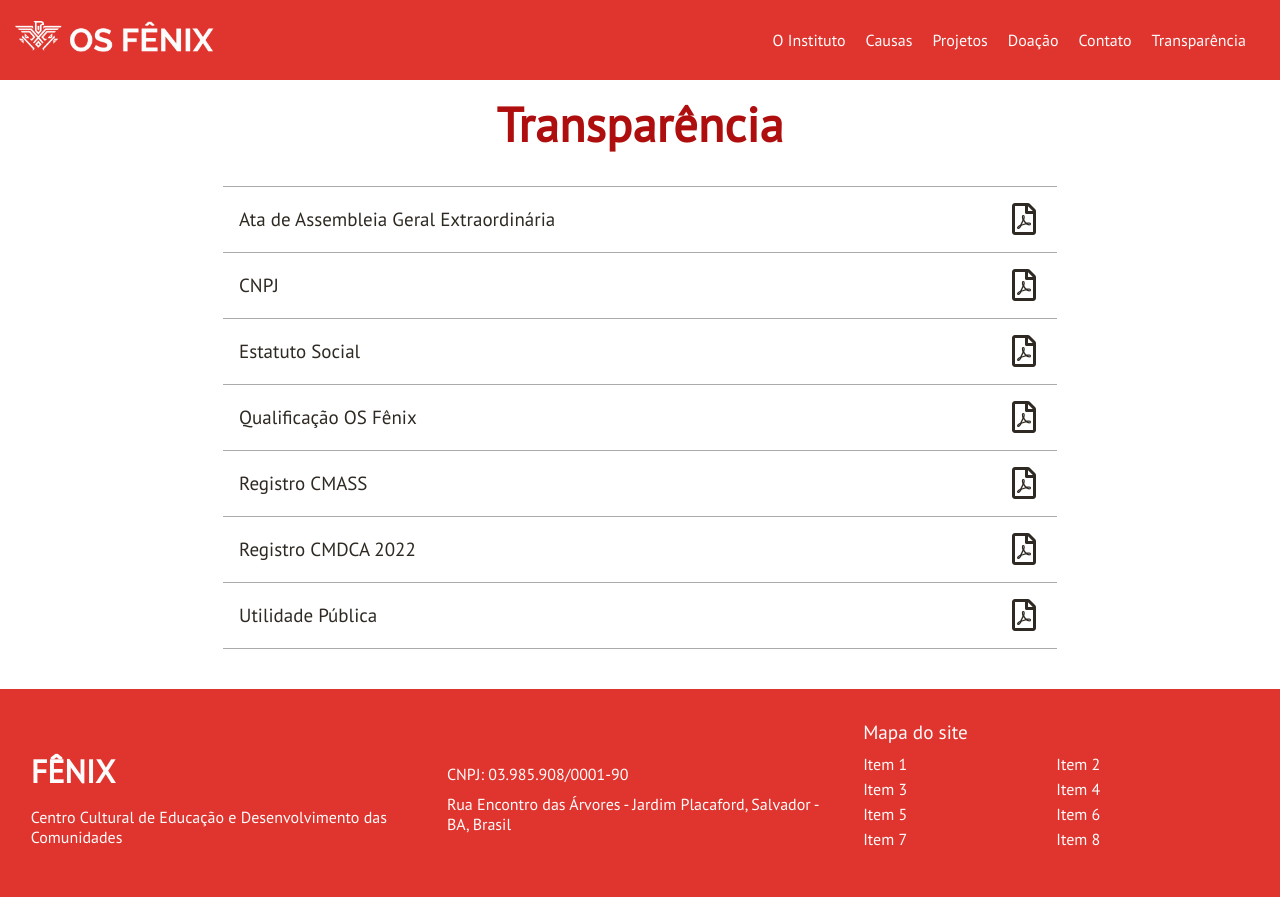
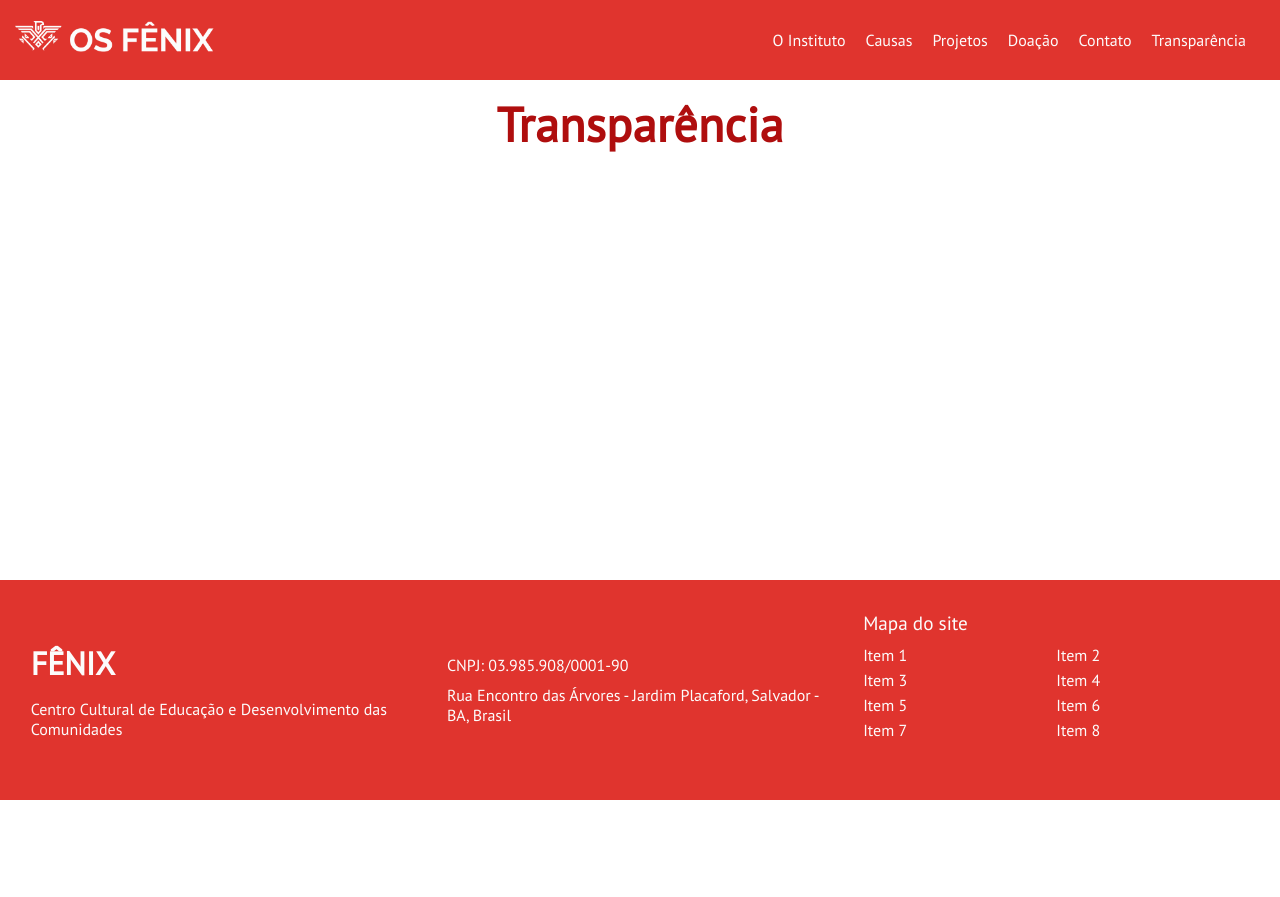
Before and after one commit to osfenix/fenix-website, a website built with Parcel: page src/transparencia.html in a window 1280 px wide. After the commit the page ends 800 px from the top, so only its background shows below. Built offline with nearby package versions, Linux system fonts and the light colour scheme.

Commit message:
fix: corrige footer no celular

```diff
--- a/src/css/template.css
+++ b/src/css/template.css
@@ -212,6 +212,7 @@
     margin-top: 80px;
     height: calc(100vh - 80px);
     width: 100%;
+    min-height: calc(100vh - 80px);
 }
 
 .main {
@@ -230,6 +231,7 @@
     color: var(--white);
     padding: 15px;
     flex: 0 1 auto;
+    margin-top: auto;
 }
 
 .footer__left-box {
--- a/src/transparencia.html
+++ b/src/transparencia.html
@@ -38,83 +38,7 @@
         <div class="main-footer-container">
             <main class="main">
                 <h1 class="transparency__title">Transparência</h1>
-                <section class="list">
 
-                    <div class='list-item'>
-                        <span class="list-item__text">
-                            Ata de Assembleia Geral Extraordinária
-                        </span>
-                        <a href="https://drive.google.com/file/d/1bXBblrYeXHDhDjaonn5_3W0wRmbdcS0d/view?usp=sharing"
-                            target='_blank'><i class="list-item_icon far fa-file-pdf"></i></a>
-                    </div>
-
-                    <div class='list-item'>
-                        <span class="list-item__text">
-                            CNPJ
-                        </span>
-                        <a href="https://drive.google.com/file/d/15qOGISLMLhEUIdZhMnPMlsn6BmL_qIk5/view?usp=sharing"
-                            target="_blank" rel="noopener noreferrer">
-                            <i class="list-item_icon far fa-file-pdf"></i>
-                        </a>
-
-                    </div>
-
-                    <div class='list-item'>
-                        <span class="list-item__text">
-                            Estatuto Social
-                        </span>
-                        <a href="https://drive.google.com/file/d/1NE5iXj_fs86Nu0k3s-gBtd3B6HoDGerB/view?usp=sharing"
-                            target="_blank" rel="noopener noreferrer">
-                            <i class="list-item_icon far fa-file-pdf"></i>
-                        </a>
-
-                    </div>
-
-                    <div class='list-item'>
-                        <span class="list-item__text">
-                            Qualificação OS Fênix
-                        </span>
-                        <a href="https://drive.google.com/file/d/1XH41X3irNdTWsj-9sTAN5ZoMbIVSeSjI/view?usp=sharing"
-                            target="_blank" rel="noopener noreferrer">
-                            <i class="list-item_icon far fa-file-pdf"></i>
-                        </a>
-
-                    </div>
-
-                    <div class='list-item'>
-                        <span class="list-item__text">
-                            Registro CMASS
-                        </span>
-                        <a href="https://drive.google.com/file/d/17gw4AK7vEHqAFemL1dtY1nHRzxChwhb2/view?usp=sharing"
-                            target="_blank" rel="noopener noreferrer">
-                            <i class="list-item_icon far fa-file-pdf"></i>
-                        </a>
-
-                    </div>
-
-                    <div class='list-item'>
-                        <span class="list-item__text">
-                            Registro CMDCA 2022
-                        </span>
-                        <a href="https://drive.google.com/file/d/1bs0YXwTck7ELyfuweCd7ODsovHcXBSYx/view?usp=sharing"
-                            target="_blank" rel="noopener noreferrer">
-                            <i class="list-item_icon far fa-file-pdf"></i>
-                        </a>
-
-                    </div>
-
-                    <div class='list-item'>
-                        <span class="list-item__text">
-                            Utilidade Pública
-                        </span>
-                        <a href="https://drive.google.com/file/d/1g6Ju4GpmDTJIVPG_zYyYOcI2wUWNBSL0/view?usp=sharing"
-                            target="_blank" rel="noopener noreferrer">
-                            <i class="list-item_icon far fa-file-pdf"></i>
-                        </a>
-
-                    </div>
-
-                </section>
 
             </main>
 
```
